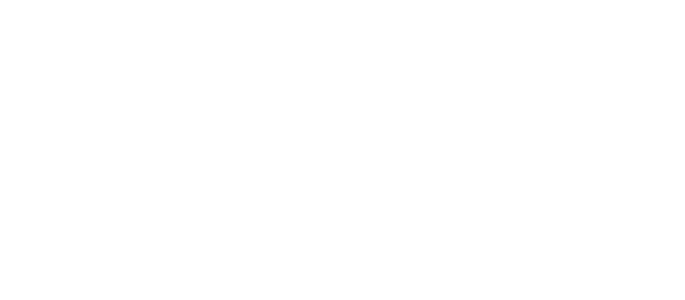
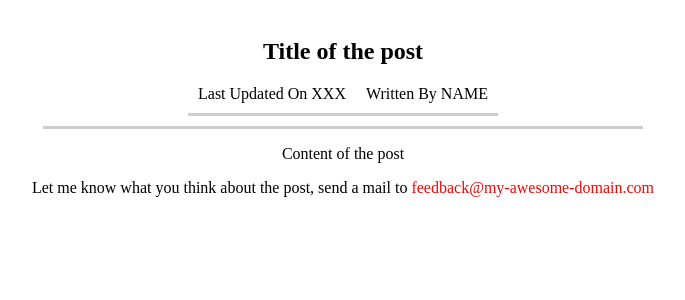
Before and after one commit to tornikejandieri/NuxtJs-main-project, a Nuxt app: page /posts/1 in a window 1280 px wide. Before the commit this address had no page. Shown: the top 300 px of the page, without its empty margins (297-982 px from the left). Built offline with nearby package versions, Linux system fonts and the light colour scheme.

Commit message:
file setup and global font

```diff
--- a/nuxt.config.js
+++ b/nuxt.config.js
@@ -1,41 +1,40 @@
 export default {
   // Global page headers: https://go.nuxtjs.dev/config-head
   head: {
-    title: 'main-project',
+    title: "main-project",
     htmlAttrs: {
-      lang: 'en'
+      lang: "en",
     },
     meta: [
-      { charset: 'utf-8' },
-      { name: 'viewport', content: 'width=device-width, initial-scale=1' },
-      { hid: 'description', name: 'description', content: '' },
-      { name: 'format-detection', content: 'telephone=no' }
+      { charset: "utf-8" },
+      { name: "viewport", content: "width=device-width, initial-scale=1" },
+      { hid: "description", name: "description", content: "" },
+      { name: "format-detection", content: "telephone=no" },
     ],
     link: [
-      { rel: 'icon', type: 'image/x-icon', href: '/favicon.ico' }
-    ]
+      { rel: "icon", type: "image/x-icon", href: "/favicon.ico" },
+      {
+        rel: "stylesheet",
+        href: "https://fonts.googleapis.com/css2?family=Open+Sans:wght@300&display=swap",
+      },
+    ],
   },
 
   // Global CSS: https://go.nuxtjs.dev/config-css
-  css: [
-  ],
+  css: [],
 
   // Plugins to run before rendering page: https://go.nuxtjs.dev/config-plugins
-  plugins: [
-  ],
+  plugins: [],
 
   // Auto import components: https://go.nuxtjs.dev/config-components
   components: true,
 
   // Modules for dev and build (recommended): https://go.nuxtjs.dev/config-modules
-  buildModules: [
-  ],
+  buildModules: [],
 
   // Modules: https://go.nuxtjs.dev/config-modules
-  modules: [
-  ],
+  modules: [],
 
   // Build Configuration: https://go.nuxtjs.dev/config-build
-  build: {
-  }
-}
+  build: {},
+};
--- /dev/null
+++ b/pages/about/index.vue
@@ -0,0 +1,17 @@
+<template>
+  <div class="about-page">
+    <p>
+      Lorem ipsum dolor sit amet consectetur adipisicing elit. Nesciunt
+      accusantium libero molestias ipsam? Totam tempora non architecto quisquam
+      suscipit perferendis vel voluptatem assumenda, minus iste ea dolor
+      perspiciatis repellat unde!
+    </p>
+  </div>
+</template>
+
+<style scoped>
+.about-page {
+  text-align: center;
+  padding: 30px;
+}
+</style>
--- /dev/null
+++ b/pages/posts/_id/index.vue
@@ -0,0 +1,74 @@
+<template>
+  <div class="single-post-page">
+    <section class="post">
+      <h1 class="post-title">Title of the post</h1>
+      <div class="post-details">
+        <div class="post-details">Last Updated On XXX</div>
+        <div class="post-details">Written By NAME</div>
+      </div>
+      <p>Content of the post</p>
+    </section>
+    <section class="post-feedback">
+      <p>
+        Let me know what you think about the post, send a mail to
+        <a href="mailto:feedback@my-awesome-domain.com"
+          >feedback@my-awesome-domain.com</a
+        >
+      </p>
+    </section>
+  </div>
+</template>
+
+<style scoped>
+.single-post-page {
+  padding: 30px;
+  text-align: center;
+  box-sizing: border-box;
+}
+
+.post {
+  width: 100%;
+}
+
+@media (min-width: 768px) {
+  .post {
+    width: 600px;
+    margin: auto;
+  }
+}
+
+.post-title {
+  margin: 0;
+}
+
+.post-details {
+  padding: 10px;
+  box-sizing: border-box;
+  border-bottom: 3px solid #ccc;
+  display: flex;
+  justify-content: center;
+  align-items: center;
+  flex-direction: column;
+}
+
+@media (min-width: 768px) {
+  .post-details {
+    flex-direction: row;
+  }
+}
+
+.post-detail {
+  color: rgb(88, 88, 88);
+  margin: 0 10px;
+}
+
+.post-feedback a {
+  color: red;
+  text-decoration: none;
+}
+
+.post-feedback a:hover,
+.post-feedback a:active {
+  color: salmon;
+}
+</style>
--- /dev/null
+++ b/pages/posts/index.vue
@@ -0,0 +1,11 @@
+<template>
+  <div class="posts-page"></div>
+</template>
+
+<style scoped>
+.posts-page {
+  display: flex;
+  justify-content: center;
+  align-items: center;
+}
+</style>
```
